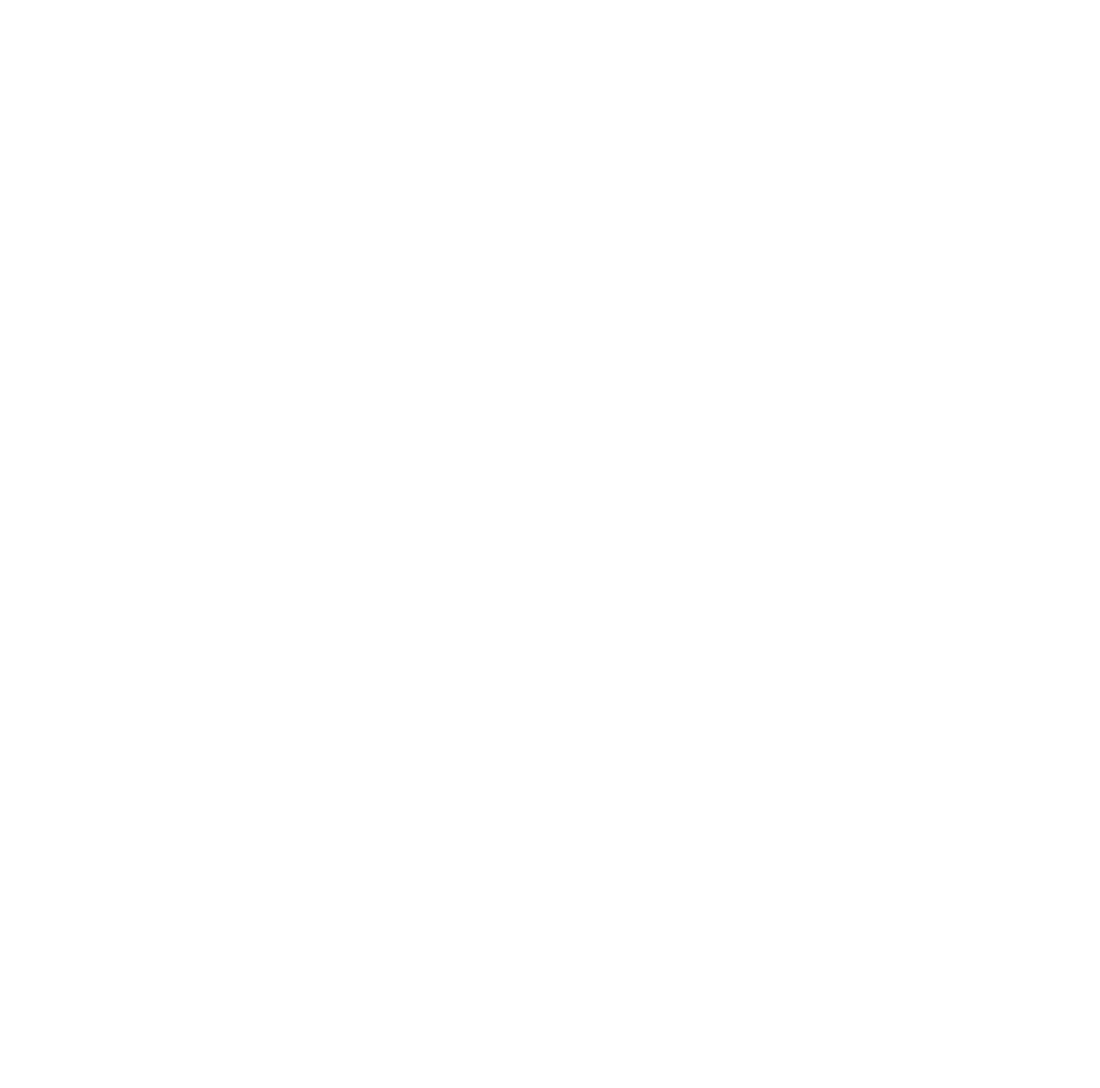
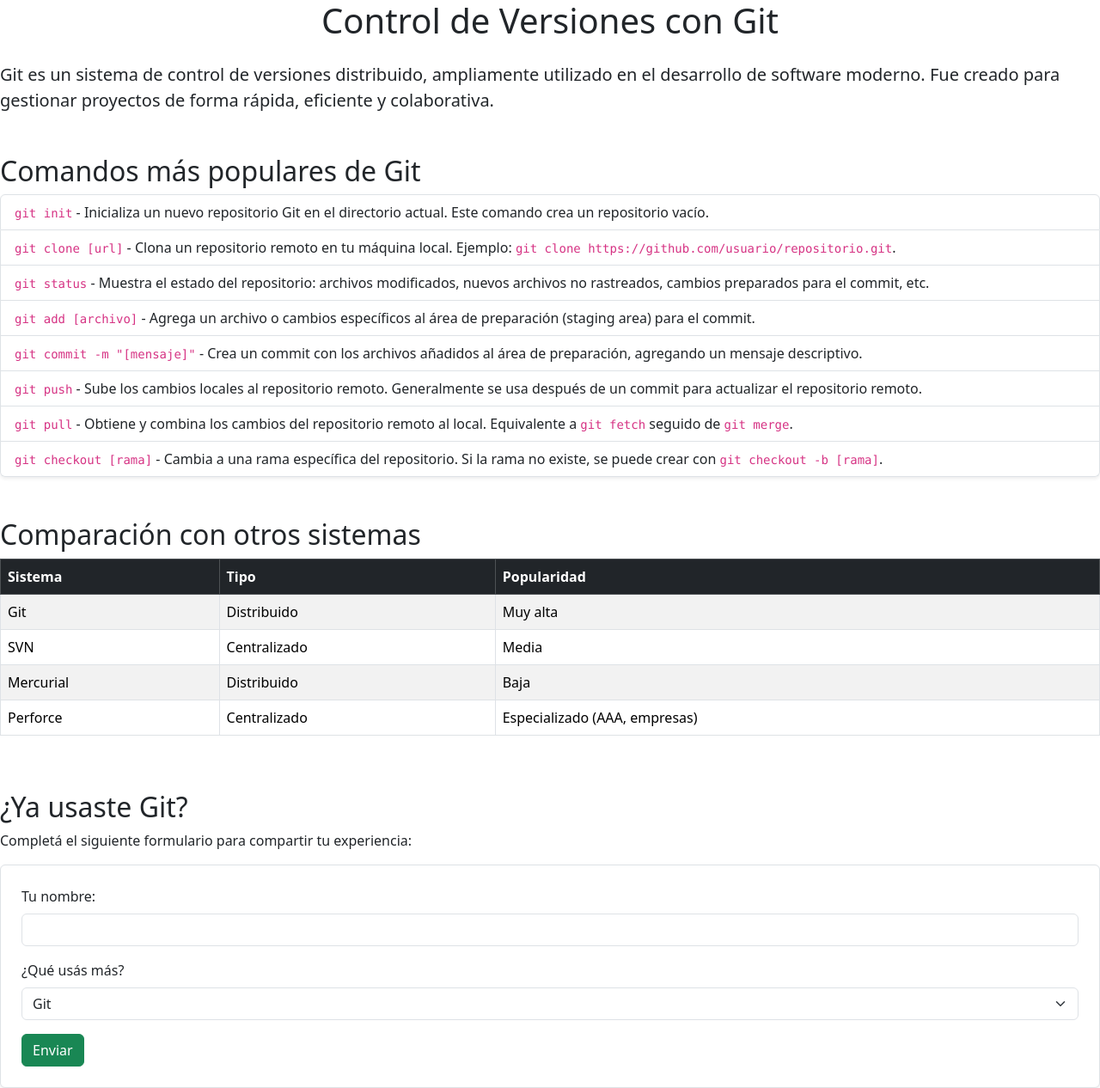
Before and after one commit to francocandalise/plataformas-moviles-entregas, a plain HTML site: page tp-5/index.html in a window 1280 px wide. Shown: the whole page at 86% size. Before the commit the page ends 800 px from the top, so only its background shows below. Drawn offline with nearby package versions, Linux system fonts and the light colour scheme.

Commit message:
Update index.html

```diff
--- a/tp-5/index.html
+++ b/tp-5/index.html
@@ -3,42 +3,32 @@
 <head>
     <meta charset="UTF-8">
     <meta name="viewport" content="width=device-width, initial-scale=1.0">
-  <title>Control de Versiones con Git</>
-  <link href="https://cdn.jsdelivr.net/npm/bootstrap@5.3.3/dist/css/bootstrap.min.css" rel="stylesheet">
+    <title>Control de Versiones con Git</title>
+    <link href="https://cdn.jsdelivr.net/npm/bootstrap@5.3.7/dist/css/bootstrap.min.css" rel="stylesheet" integrity="sha384-LN+7fdVzj6u52u30Kp6M/trliBMCMKTyK833zpbD+pXdCLuTusPj697FH4R/5mcr" crossorigin="anonymous">
+
 </head>
 <body>
+   <h1 class="text-center mb-4">Control de Versiones con Git</h1>
+ <p class="lead">
+    <strong>Git</strong> es un sistema de control de versiones distribuido, ampliamente utilizado en el desarrollo de
+        software moderno. Fue creado para gestionar proyectos de forma rápida, eficiente y colaborativa.
+    </p>
 
-  <nav class="navbar navbar-expand-lg navbar-dark bg-dark mb-4">
-    <div class="container">
-      <a class="navbar-brand" href="#">GitControl</a>
-    </div>
-  </nav>
+     <h2 class="mt-5">Comandos más populares de Git</h2>
+    <ul class="list-group shadow-sm mb-4">
+         <li class="list-group-item"><code>git init</code> - Inicializa un nuevo repositorio Git en el directorio actual. Este comando crea un repositorio vacío.</li>
+         <li class="list-group-item"><code>git clone [url]</code> - Clona un repositorio remoto en tu máquina local. Ejemplo: <code>git clone https://github.com/usuario/repositorio.git</code>.</li>
+         <li class="list-group-item"><code>git status</code> - Muestra el estado del repositorio: archivos modificados, nuevos archivos no rastreados, cambios preparados para el commit, etc.</li>
+         <li class="list-group-item"><code>git add [archivo]</code> - Agrega un archivo o cambios específicos al área de preparación (staging area) para el commit.</li>
+         <li class="list-group-item"><code>git commit -m "[mensaje]"</code> - Crea un commit con los archivos añadidos al área de preparación, agregando un mensaje descriptivo.</li>
+         <li class="list-group-item"><code>git push</code> - Sube los cambios locales al repositorio remoto. Generalmente se usa después de un commit para actualizar el repositorio remoto.</li>
+         <li class="list-group-item"><code>git pull</code> - Obtiene y combina los cambios del repositorio remoto al local. Equivalente a <code>git fetch</code> seguido de <code>git merge</code>.</li>
+         <li class="list-group-item"><code>git checkout [rama]</code> - Cambia a una rama específica del repositorio. Si la rama no existe, se puede crear con <code>git checkout -b [rama]</code>.</li>
+    </ul>
 
-  <div class="container">
-
-    <h1 class="text-center mb-4">Control de Versiones con Git</>
-    <p class="fs-5"><strong>Git</strong> es un sistema de control de versiones distribuido, ampliamente utilizado en el desarrollo de
-      software moderno. Fue creado para gestionar proyectos de forma rápida, eficiente y colaborativa.</p>
-
-    <div class="card shadow mb-4">
-      <div class="card-body">
-        <h2 class="card-title">Comandos más populares de Git</h2>
-
-        <ul class="list-group list-group-flush">
-          <li class="list-group-item"><code>git init</code> - Inicializa un nuevo repositorio Git en el directorio actual.</li>
-          <li class="list-group-item"><code>git clone [url]</code> - Clona un repositorio remoto en tu máquina local.</li>
-          <li class="list-group-item"><code>git status</code> - Muestra el estado del repositorio.</li>
-          <li class="list-group-item"><code>git add [archivo]</code> - Agrega cambios al área de preparación.</li>
-          <li class="list-group-item"><code>git commit -m "[mensaje]"</code> - Crea un commit con mensaje.</li>
-          <li class="list-group-item"><code>git push</code> - Sube los cambios al repositorio remoto.</li>
-          <li class="list-group-item"><code>git pull</code> - Descarga y mezcla cambios del repositorio remoto.</li>
-          <li class="list-group-item"><code>git checkout [rama]</code> - Cambia a una rama específica.</li>
-        </ul>
-      </div>
-    </div>
-
-    <h2>Comparación con otros sistemas</h2>
-    <table class="table table-bordered table-striped table-hover">
+     <h2 class="mt-5">Comparación con otros sistemas</h2>
+     <div class="table-responsive">
+    <table  class="table table-bordered table-striped table-hover">
         <thead class="table-dark">
             <tr>
                 <th>Sistema</th>
@@ -68,18 +58,18 @@
                 <td>Especializado (AAA, empresas)</td>
             </tr>
         </tbody>
-
-    <h2>¿Ya usaste Git?</h2>
+    </table>
+</div>
+    <h2 class="mt-5">¿Ya usaste Git?</h2>
     <p>Completá el siguiente formulario para compartir tu experiencia:</p>
 
-    <form class="mb-5">
+    <form  class="border p-4 rounded shadow-sm bg-white" >
         <div class="mb-3">
         <label for="nombre" class="form-label">Tu nombre:</label>
         <input type="text" id="nombre" name="nombre" class="form-control">
 </div>
-
 <div class="mb-3">
-        <label for="experiencia" class="form-label">¿Qué usás más?</label>
+        <label for="experiencia" class="form-label">¿Qué usás más?</label><br>
         <select id="experiencia" name="experiencia" class="form-select">
             <option value="git">Git</option>
             <option value="github">Git + GitHub</option>
@@ -87,12 +77,8 @@
             <option value="ninguno">Todavía no uso ninguno</option>
         </select>
 </div>
-
-      <button type="submit" class="btn btn-success">Enviar</button>
+        <input type="submit" value="Enviar" class="btn btn-success">
     </form>
-
-  </div>
-
-  <script src="https://cdn.jsdelivr.net/npm/bootstrap@5.3.3/dist/js/bootstrap.bundle.min.js"></script>
 </body>
+<script src="https://cdn.jsdelivr.net/npm/bootstrap@5.3.7/dist/js/bootstrap.bundle.min.js" integrity="sha384-ndDqU0Gzau9qJ1lfW4pNLlhNTkCfHzAVBReH9diLvGRem5+R9g2FzA8ZGN954O5Q" crossorigin="anonymous"></script>
 </html>
```
Lines whose indentation alone changed are shown as unchanged.
